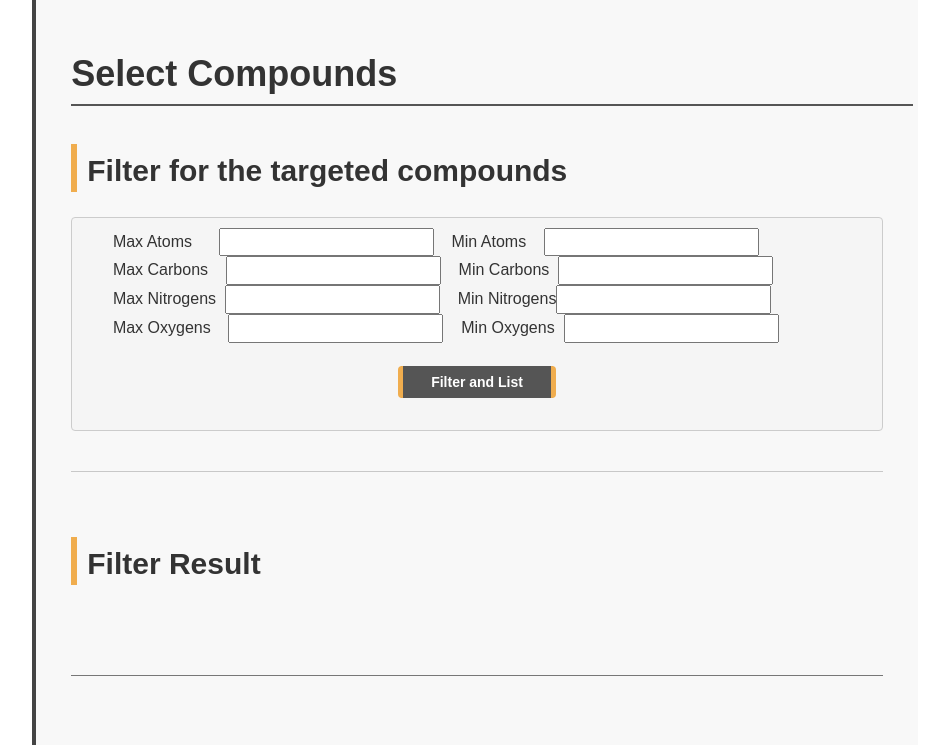
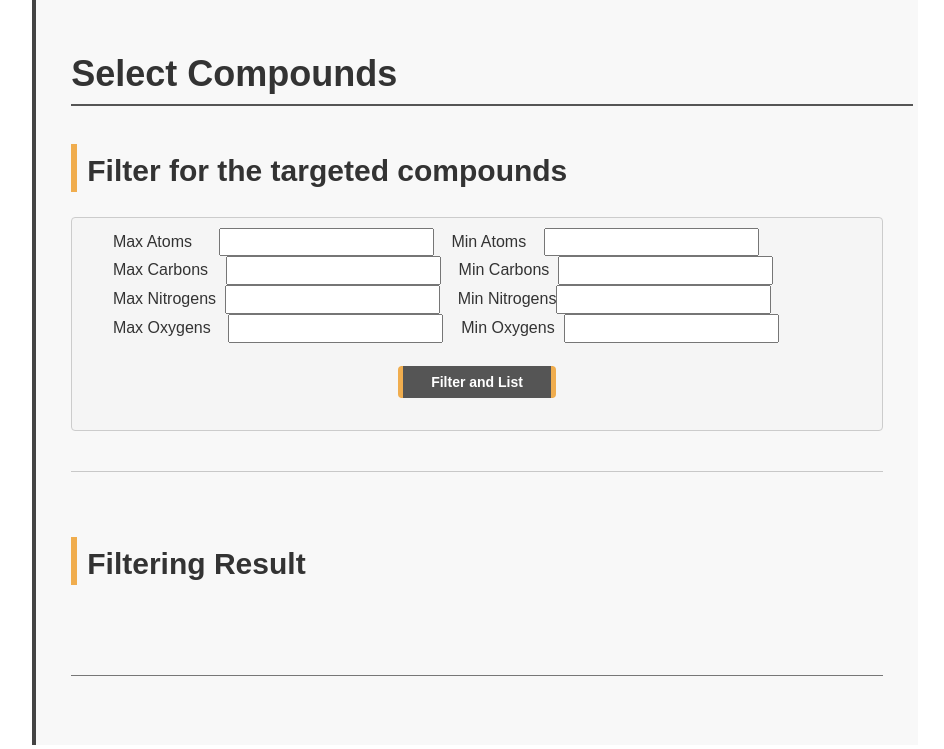
Before and after one commit to B176888-2020/webDD-ICA, a PHP site: page /p2.php in a window 1280 px wide. Shown: the part 65-814 px from the top of the page, without its empty margins (93-1037 px from the left). Run offline with PHP 8.4, Linux system fonts and the light colour scheme; the visitor is signed in with stand-in values (Sample User, id 1); data that the repository does not hold is empty.

Commit message:
PHP: P2 Kill

```diff
--- a/p2.php
+++ b/p2.php
@@ -49,7 +49,7 @@ function get_post($var)
 
 // Filter options
 echo <<<_FILTER
-   <form action="p2.php" method="post"><pre>
+   <form action="p2.php" method="post"><pre style="position: center;">
        Max Atoms      <input type="text" name="natmax"/>    Min Atoms    <input type="text" name="natmin"/>
        Max Carbons    <input type="text" name="ncrmax"/>    Min Carbons  <input type="text" name="ncrmin"/>
        Max Nitrogens  <input type="text" name="nntmax"/>    Min Nitrogens<input type="text" name="nntmin"/>
@@ -60,7 +60,7 @@ _FILTER;
 
 echo <<<_CONTENTS2
     <hr class="col-md-14">
-    <h2>Filter Result</h2>
+    <h2>Filtering Result</h2>
 _CONTENTS2;
 
 $db_server = mysql_connect($db_hostname,$db_username,$db_password);
```
